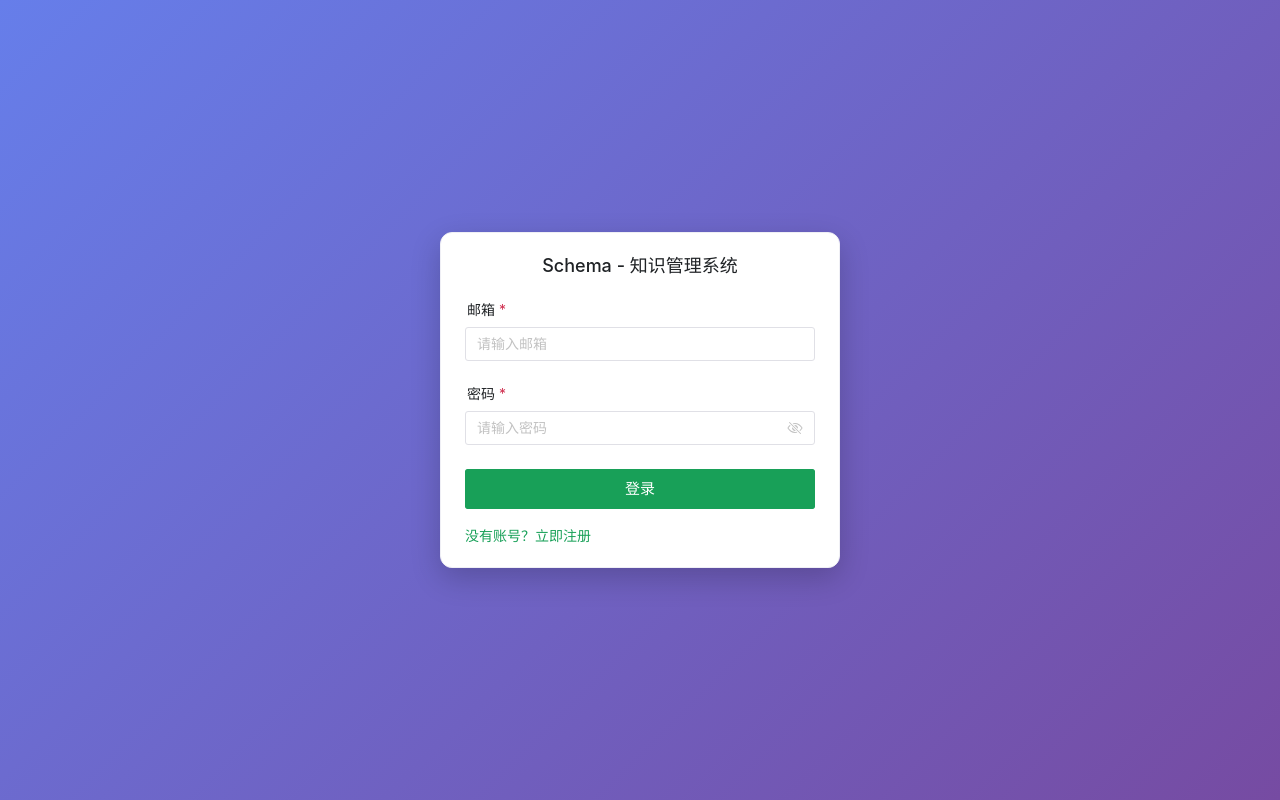
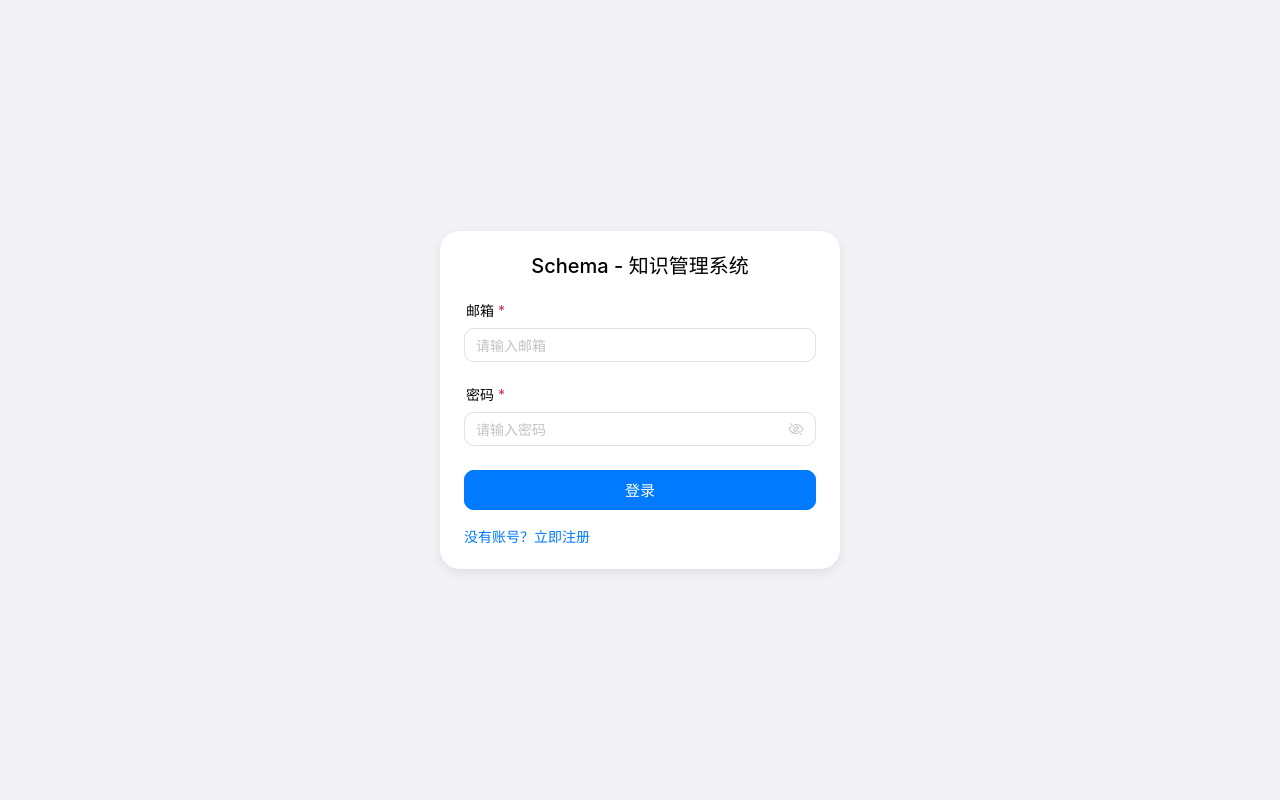
Before and after one commit to LunaDeerTech/Schema, a Vue app in the folder packages/client/: page /login in a window 1280 px wide. Built offline with nearby package versions, Linux system fonts and the light colour scheme.

Commit message:
feat: enhance UI with iOS design system, including global styles and theme variables

```diff
--- a/packages/client/src/App.vue
+++ b/packages/client/src/App.vue
@@ -1,5 +1,5 @@
 <template>
-  <n-config-provider :theme="theme" :locale="zhCN" :date-locale="dateZhCN">
+  <n-config-provider :theme="theme" :theme-overrides="themeOverrides" :locale="zhCN" :date-locale="dateZhCN">
     <n-message-provider>
       <div id="app">
         <router-view />
@@ -10,28 +10,43 @@
 
 <script setup lang="ts">
 import { ref } from 'vue'
-import { NConfigProvider, NMessageProvider } from 'naive-ui'
+import { NConfigProvider, NMessageProvider, type GlobalThemeOverrides } from 'naive-ui'
 import { zhCN, dateZhCN } from 'naive-ui'
 
 // Use light theme
 const theme = ref(null)
+
+const themeOverrides: GlobalThemeOverrides = {
+  common: {
+    primaryColor: '#007AFF',
+    primaryColorHover: '#0071E3',
+    primaryColorPressed: '#005BB5',
+    primaryColorSuppl: '#007AFF',
+    borderRadius: '10px',
+    borderRadiusSmall: '6px',
+    fontFamily: '-apple-system, BlinkMacSystemFont, "SF Pro Text", "Helvetica Neue", Helvetica, Arial, sans-serif',
+    bodyColor: '#F2F2F7',
+    cardColor: '#FFFFFF',
+    textColorBase: '#000000',
+    textColor1: '#000000',
+    textColor2: '#8E8E93',
+    textColor3: '#C7C7CC',
+  },
+  Button: {
+    borderRadiusMedium: '10px',
+    fontWeight: '500',
+  },
+  Card: {
+    borderRadius: '12px',
+    borderColor: 'transparent',
+    boxShadow: '0 1px 2px rgba(0, 0, 0, 0.04)',
+  },
+  Input: {
+    borderRadius: '10px',
+  }
+}
 </script>
 
 <style lang="scss">
-* {
-  margin: 0;
-  padding: 0;
-  box-sizing: border-box;
-}
-
-html, body {
-  height: 100%;
-  font-family: -apple-system, BlinkMacSystemFont, 'Segoe UI', Roboto, 'Helvetica Neue', Arial, sans-serif;
-  background-color: #f0f2f5;
-}
-
-#app {
-  height: 100%;
-  min-height: 100vh;
-}
+// Global styles are imported in main.ts via assets/main.scss
 </style>
--- a/packages/client/src/assets/main.scss
+++ b/packages/client/src/assets/main.scss
@@ -1,170 +1,2 @@
-// Global styles for Schema application
-
-// Reset and base styles
-* {
-  margin: 0;
-  padding: 0;
-  box-sizing: border-box;
-}
-
-html, body {
-  height: 100%;
-  font-family: -apple-system, BlinkMacSystemFont, 'Segoe UI', Roboto, 'Helvetica Neue', Arial, sans-serif;
-  background-color: #f0f2f5;
-}
-
-// Naive UI theme customization
-:root {
-  --n-primary-color: #1A73E8;
-  --n-primary-color-hover: #1557b0;
-  --n-primary-color-pressed: #0d4085;
-  --n-primary-color-suppl: #1A73E8;
-}
-
-// Scrollbar styling
-::-webkit-scrollbar {
-  width: 8px;
-  height: 8px;
-}
-
-::-webkit-scrollbar-track {
-  background: #f1f1f1;
-}
-
-::-webkit-scrollbar-thumb {
-  background: #c1c1c1;
-  border-radius: 4px;
-}
-
-::-webkit-scrollbar-thumb:hover {
-  background: #a8a8a8;
-}
-
-// Common utility classes
-.text-center {
-  text-align: center;
-}
-
-.mt-1 { margin-top: 4px; }
-.mt-2 { margin-top: 8px; }
-.mt-3 { margin-top: 12px; }
-.mt-4 { margin-top: 16px; }
-.mb-1 { margin-bottom: 4px; }
-.mb-2 { margin-bottom: 8px; }
-.mb-3 { margin-bottom: 12px; }
-.mb-4 { margin-bottom: 16px; }
-
-// Loading spinner
-.loading-spinner {
-  display: inline-block;
-  width: 20px;
-  height: 20px;
-  border: 2px solid #f3f3f3;
-  border-top: 2px solid #1A73E8;
-  border-radius: 50%;
-  animation: spin 1s linear infinite;
-}
-
-@keyframes spin {
-  0% { transform: rotate(0deg); }
-  100% { transform: rotate(360deg); }
-}
-
-// Fade transition
-.fade-enter-active,
-.fade-leave-active {
-  transition: opacity 0.2s ease;
-}
-
-.fade-enter-from,
-.fade-leave-to {
-  opacity: 0;
-}
-
-// Slide transition
-.slide-enter-active,
-.slide-leave-active {
-  transition: transform 0.3s ease, opacity 0.3s ease;
-}
-
-.slide-enter-from {
-  transform: translateX(20px);
-  opacity: 0;
-}
-
-.slide-leave-to {
-  transform: translateX(-20px);
-  opacity: 0;
-}
-
-// Card hover effects
-.hover-card {
-  transition: all 0.2s ease;
-
-  &:hover {
-    transform: translateY(-2px);
-    box-shadow: 0 4px 12px rgba(0, 0, 0, 0.1);
-  }
-}
-
-// Input focus styles
-.n-input-wrapper:focus-within {
-  box-shadow: 0 0 0 2px rgba(26, 115, 232, 0.1) !important;
-}
-
-// Button ripple effect
-.n-button {
-  position: relative;
-  overflow: hidden;
-}
-
-.n-button::after {
-  content: '';
-  position: absolute;
-  top: 50%;
-  left: 50%;
-  width: 0;
-  height: 0;
-  border-radius: 50%;
-  background: rgba(255, 255, 255, 0.3);
-  transform: translate(-50%, -50%);
-  transition: width 0.6s, height 0.6s;
-}
-
-.n-button:active::after {
-  width: 300px;
-  height: 300px;
-}
-
-// Responsive breakpoints
-@media (max-width: 768px) {
-  .n-layout-sider {
-    display: none !important;
-  }
-
-  .content-area {
-    padding: 16px !important;
-  }
-}
-
-// Accessibility focus outline
-*:focus-visible {
-  outline: 2px solid #1A73E8;
-  outline-offset: 2px;
-}
-
-// High contrast mode support
-@media (prefers-contrast: high) {
-  :root {
-    --n-primary-color: #0044ff;
-  }
-}
-
-// Reduced motion support
-@media (prefers-reduced-motion: reduce) {
-  * {
-    animation-duration: 0.01ms !important;
-    animation-iteration-count: 1 !important;
-    transition-duration: 0.01ms !important;
-  }
-}
+@use 'styles/variables';
+@use 'styles/global';
--- /dev/null
+++ b/packages/client/src/assets/styles/global.scss
@@ -0,0 +1,82 @@
+@use 'variables' as *;
+
+// Reset and base styles
+* {
+  margin: 0;
+  padding: 0;
+  box-sizing: border-box;
+  -webkit-font-smoothing: antialiased;
+  -moz-osx-font-smoothing: grayscale;
+}
+
+html, body {
+  height: 100%;
+  font-family: $ios-font-family;
+  background-color: $ios-background-primary;
+  color: $ios-text-primary;
+  font-size: 14px;
+  line-height: 1.5;
+}
+
+#app {
+  height: 100%;
+  min-height: 100vh;
+  display: flex;
+  flex-direction: column;
+}
+
+// Scrollbar styling (iOS style - thin and subtle)
+::-webkit-scrollbar {
+  width: 6px;
+  height: 6px;
+}
+
+::-webkit-scrollbar-track {
+  background: transparent;
+}
+
+::-webkit-scrollbar-thumb {
+  background: rgba(0, 0, 0, 0.2);
+  border-radius: 3px;
+}
+
+::-webkit-scrollbar-thumb:hover {
+  background: rgba(0, 0, 0, 0.3);
+}
+
+// Utility classes
+.text-center {
+  text-align: center;
+}
+
+.ios-card {
+  background-color: $ios-background-secondary;
+  border-radius: $ios-border-radius-m;
+  box-shadow: $ios-shadow-1;
+  padding: 16px;
+}
+
+.ios-blur {
+  backdrop-filter: blur(20px);
+  -webkit-backdrop-filter: blur(20px);
+  background-color: rgba(255, 255, 255, 0.8);
+}
+
+// Typography Utilities
+.text-primary { color: $ios-text-primary; }
+.text-secondary { color: $ios-text-secondary; }
+.text-tertiary { color: $ios-text-tertiary; }
+
+.font-bold { font-weight: 600; }
+.font-semibold { font-weight: 500; }
+
+// Spacing
+.mt-1 { margin-top: 4px; }
+.mt-2 { margin-top: 8px; }
+.mt-3 { margin-top: 12px; }
+.mt-4 { margin-top: 16px; }
+
+.mb-1 { margin-bottom: 4px; }
+.mb-2 { margin-bottom: 8px; }
+.mb-3 { margin-bottom: 12px; }
+.mb-4 { margin-bottom: 16px; }
--- /dev/null
+++ b/packages/client/src/assets/styles/variables.scss
@@ -0,0 +1,54 @@
+// iOS/iPadOS Design System Variables
+
+// Colors - System
+$ios-system-blue: #007AFF;
+$ios-system-green: #34C759;
+$ios-system-indigo: #5856D6;
+$ios-system-orange: #FF9500;
+$ios-system-pink: #FF2D55;
+$ios-system-purple: #AF52DE;
+$ios-system-red: #FF3B30;
+$ios-system-teal: #5AC8FA;
+$ios-system-yellow: #FFCC00;
+
+// Colors - Backgrounds
+$ios-background-primary: #F2F2F7; // System Grouped Background
+$ios-background-secondary: #FFFFFF; // Secondary System Grouped Background (Cards)
+$ios-background-tertiary: #FFFFFF;
+
+// Colors - Text
+$ios-text-primary: #000000;
+$ios-text-secondary: #8E8E93; // System Gray
+$ios-text-tertiary: #C7C7CC; // System Gray 4
+
+// Colors - Separators
+$ios-separator: #C6C6C8; // Opaque Separator
+$ios-separator-non-opaque: rgba(60, 60, 67, 0.36);
+
+// Typography
+$ios-font-family: -apple-system, BlinkMacSystemFont, "SF Pro Text", "Helvetica Neue", Helvetica, Arial, sans-serif;
+$ios-font-family-mono: "SF Mono", "Menlo", "Monaco", "Courier New", monospace;
+
+// Layout
+$ios-border-radius-s: 8px;
+$ios-border-radius-m: 12px;
+$ios-border-radius-l: 16px;
+$ios-border-radius-xl: 20px;
+
+// Shadows
+$ios-shadow-1: 0 1px 2px rgba(0, 0, 0, 0.04);
+$ios-shadow-2: 0 4px 12px rgba(0, 0, 0, 0.08);
+$ios-shadow-3: 0 12px 24px rgba(0, 0, 0, 0.12);
+
+// Transitions
+$ios-transition-duration: 0.3s;
+$ios-transition-timing: cubic-bezier(0.25, 0.1, 0.25, 1.0); // Ease
+
+// Z-index
+$z-index-dropdown: 1000;
+$z-index-sticky: 1020;
+$z-index-fixed: 1030;
+$z-index-modal-backdrop: 1040;
+$z-index-modal: 1050;
+$z-index-popover: 1060;
+$z-index-tooltip: 1070;
--- a/packages/client/src/views/Home.vue
+++ b/packages/client/src/views/Home.vue
@@ -209,6 +209,8 @@ const handleSearch = () => {
 </script>
 
 <style scoped lang="scss">
+@use '@/assets/styles/variables' as *;
+
 .home-container {
   height: 100vh;
   overflow: hidden;
@@ -223,9 +225,11 @@ const handleSearch = () => {
   display: flex;
   align-items: center;
   justify-content: center;
-  border-bottom: 1px solid #eee;
+  border-bottom: 1px solid $ios-separator-non-opaque;
   font-size: 18px;
-  color: #1A73E8;
+  color: $ios-system-blue;
+  background-color: rgba(255, 255, 255, 0.8);
+  backdrop-filter: blur(20px);
 }
 
 .header {
@@ -233,6 +237,9 @@ const handleSearch = () => {
   display: flex;
   align-items: center;
   padding: 0 20px;
+  background-color: rgba(255, 255, 255, 0.8);
+  backdrop-filter: blur(20px);
+  border-bottom: 1px solid $ios-separator-non-opaque;
 }
 
 .header-content {
@@ -256,17 +263,17 @@ const handleSearch = () => {
   display: flex;
   align-items: center;
   padding: 6px 12px;
-  border-radius: 6px;
+  border-radius: $ios-border-radius-s;
   transition: background-color 0.2s;
 
   &:hover {
-    background-color: #f0f2f5;
+    background-color: rgba(0, 0, 0, 0.05);
   }
 }
 
 .content-area {
   padding: 24px;
-  background-color: #fafafa;
+  background-color: $ios-background-primary;
 }
 
 .welcome-section {
@@ -275,22 +282,24 @@ const handleSearch = () => {
 
   h1 {
     margin-bottom: 8px;
-    color: #1a1a1a;
+    color: $ios-text-primary;
   }
 
   p {
-    color: #666;
+    color: $ios-text-secondary;
     margin-bottom: 0;
   }
 }
 
 .n-card {
   cursor: pointer;
-  transition: all 0.2s;
+  transition: all 0.3s cubic-bezier(0.25, 0.8, 0.25, 1);
+  border: none;
+  background-color: $ios-background-secondary;
 
   &:hover {
     transform: translateY(-2px);
-    box-shadow: 0 4px 12px rgba(0, 0, 0, 0.1);
+    box-shadow: $ios-shadow-2;
   }
 
   :deep(.n-card__content) {
--- a/packages/client/src/views/Library.vue
+++ b/packages/client/src/views/Library.vue
@@ -323,6 +323,8 @@ onMounted(() => {
 </script>
 
 <style scoped lang="scss">
+@use '@/assets/styles/variables' as *;
+
 .library-container {
   height: 100vh;
   overflow: hidden;
@@ -337,14 +339,16 @@ onMounted(() => {
   display: flex;
   align-items: center;
   justify-content: center;
-  border-bottom: 1px solid #eee;
+  border-bottom: 1px solid $ios-separator-non-opaque;
   font-size: 18px;
-  color: #1A73E8;
+  color: $ios-system-blue;
+  background-color: rgba(255, 255, 255, 0.8);
+  backdrop-filter: blur(20px);
 }
 
 .sidebar-actions {
   padding: 12px;
-  border-bottom: 1px solid #eee;
+  border-bottom: 1px solid $ios-separator-non-opaque;
 }
 
 .header {
@@ -352,6 +356,9 @@ onMounted(() => {
   display: flex;
   align-items: center;
   padding: 0 20px;
+  background-color: rgba(255, 255, 255, 0.8);
+  backdrop-filter: blur(20px);
+  border-bottom: 1px solid $ios-separator-non-opaque;
 }
 
 .header-content {
@@ -369,7 +376,7 @@ onMounted(() => {
 
 .content-area {
   padding: 24px;
-  background-color: #fafafa;
+  background-color: $ios-background-primary;
 }
 
 .empty-state {
@@ -383,6 +390,11 @@ onMounted(() => {
 .page-editor {
   max-width: 900px;
   margin: 0 auto;
+  background-color: $ios-background-secondary;
+  padding: 40px;
+  border-radius: $ios-border-radius-m;
+  box-shadow: $ios-shadow-1;
+  min-height: calc(100vh - 120px);
 }
 
 .page-header {
@@ -392,6 +404,11 @@ onMounted(() => {
     font-size: 24px;
     font-weight: 600;
     margin-bottom: 12px;
+    background-color: transparent;
+
+    :deep(.n-input__input-el) {
+      color: $ios-text-primary;
+    }
   }
 }
 
@@ -410,17 +427,18 @@ onMounted(() => {
 .editor-area {
   .editor-content {
     min-height: 400px;
-    padding: 20px;
+    padding: 20px 0;
 
     h1, h2, h3, h4, h5, h6 {
       margin-top: 20px;
       margin-bottom: 12px;
-      color: #1a1a1a;
+      color: $ios-text-primary;
     }
 
     p {
       line-height: 1.8;
       margin-bottom: 16px;
+      color: $ios-text-primary;
     }
   }
 }
--- a/packages/client/src/views/Login.vue
+++ b/packages/client/src/views/Login.vue
@@ -106,30 +106,34 @@ const handleSubmit = async () => {
 </script>
 
 <style scoped lang="scss">
+@use '@/assets/styles/variables' as *;
+
 .login-container {
   display: flex;
   align-items: center;
   justify-content: center;
   min-height: 100vh;
-  background: linear-gradient(135deg, #667eea 0%, #764ba2 100%);
+  background-color: $ios-background-primary;
   padding: 20px;
 }
 
 .login-card {
   width: 100%;
   max-width: 400px;
-  box-shadow: 0 10px 30px rgba(0, 0, 0, 0.2);
-  border-radius: 12px;
+  box-shadow: $ios-shadow-2;
+  border-radius: $ios-border-radius-xl;
+  background-color: $ios-background-secondary;
+  border: none;
 
   :deep(.n-card-header) {
     text-align: center;
     font-weight: 600;
-    font-size: 18px;
-    color: #333;
+    font-size: 20px;
+    color: $ios-text-primary;
   }
 
   :deep(.n-card__content) {
-    padding: 24px;
+    padding: 32px 24px;
   }
 }
 </style>
```
Also changed, not shown: packages/client/src/views/NotFound.vue (+7 -3 lines), packages/client/src/views/Register.vue (+10 -6 lines), 1 other file (tests, documents, lock files or other folders).
